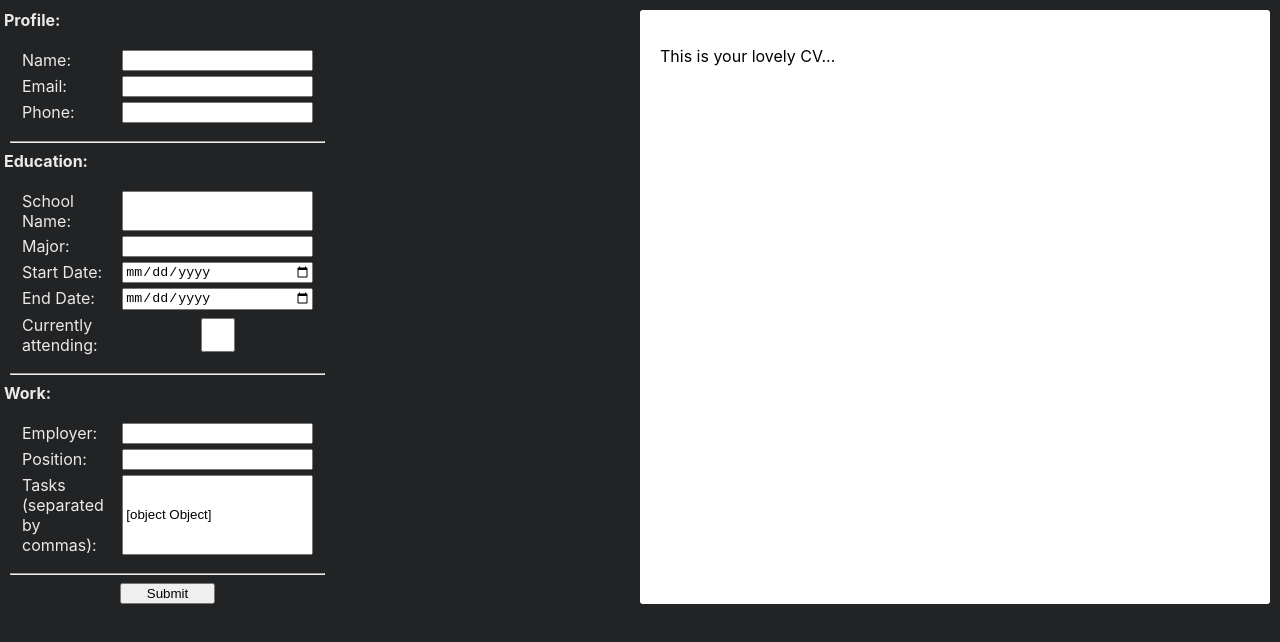
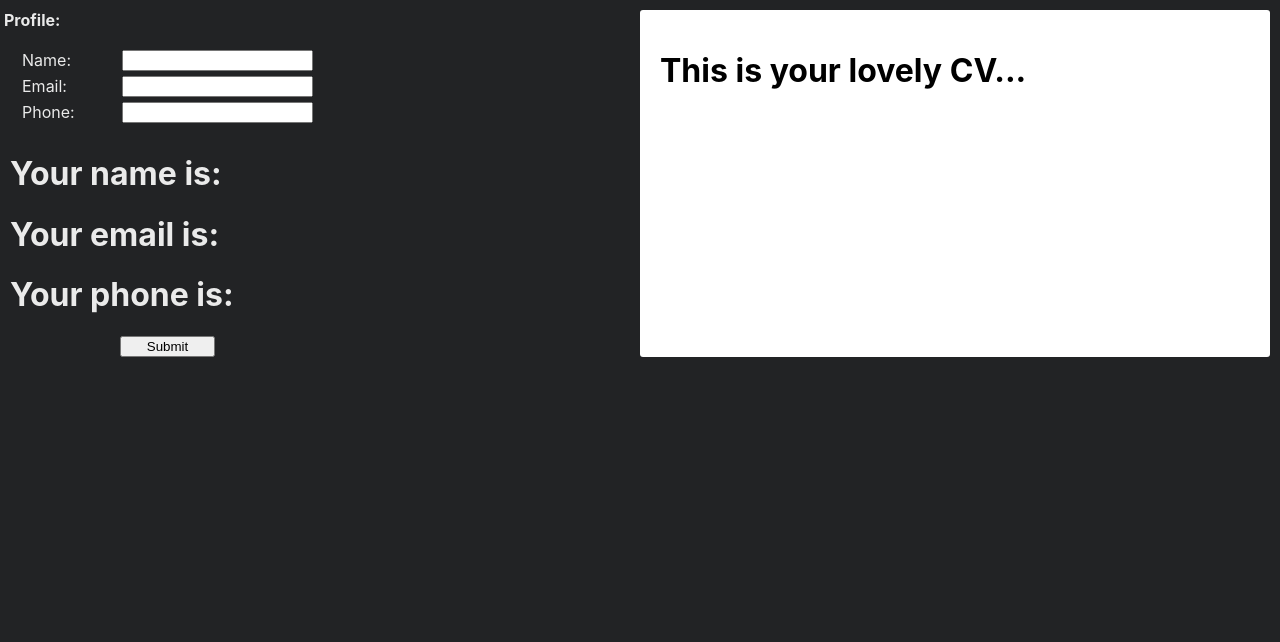
Before and after one commit to masonmike2001/cv-app, a React (Create React App) app: page / in a window 1280 px wide. Shown: the top 642 px of the page. Built offline with nearby package versions, Linux system fonts and the light colour scheme.

Commit message:
added react test fields, and simplified change handler

```diff
--- a/src/App.js
+++ b/src/App.js
@@ -1,40 +1,34 @@
 import React, { Component } from "react";
 import "./App.css";
-import Profile from "./components/Profile";
-import Education from "./components/Education";
-import Work from "./components/Work";
+import uniqid from "uniqid";
+import Form from "./components/Form";
+import CV from "./components/CV";
 
 class App extends Component {
   constructor() {
     super();
-    this.state = {};
+    this.state = {
+      name: "",
+      email: "",
+      phone: "",
+      schoolName: "",
+      schoolField: "",
+      studyRange: { schoolStart: "", schoolEnd: "", isAttending: "" },
+      workName: "",
+      workTitle: "",
+      workTask: { text: "", id: uniqid() },
+      workTasks: [],
+    };
   }
-
-  // Layout:
-  // ----------------------------
-  // Profile info        Output
-  // Education              ||
-  // Experience             ||
-  // Output                 \/
-  // ---------------------------
 
   render() {
     return (
       <div id="holder">
         <div id="left">
-          <form>
-            <Profile />
-            <hr />
-            <Education />
-            <hr />
-            <Work />
-            <hr />
-          </form>
-          <button type="submit">Submit</button>
+          <Form />
         </div>
         <div id="right">
-          <p>This is your lovely CV...</p>
-          <h1>{this.name}</h1>
+          <CV />
         </div>
       </div>
     );
--- /dev/null
+++ b/src/components/CV.js
@@ -0,0 +1,13 @@
+import React, { Component } from "react";
+
+class CV extends Component {
+  constructor() {
+    super();
+    this.state = {};
+  }
+  render() {
+    return <h1> This is your lovely CV...</h1>;
+  }
+}
+
+export default CV;
--- a/src/components/Education.js
+++ b/src/components/Education.js
@@ -1,38 +1,6 @@
 import React, { Component } from "react";
 
 class Education extends Component {
-  constructor() {
-    super();
-    this.state = {
-      schoolName: "",
-      schoolField: "",
-      studyRange: { schoolStart: "", schoolEnd: "", isAttending: "" },
-    };
-  }
-
-  handleChange = (e) => {
-    switch (e.target.id) {
-      case "schoolName":
-        this.setState({ schoolName: e.target.value });
-        console.log(this.state);
-        break;
-      case "schoolField":
-        this.setState({ schoolField: e.target.value });
-        break;
-      case "schoolStart":
-        this.setState({ schoolStart: e.target.value });
-        break;
-      case "schoolEnd":
-        this.setState({ schoolEnd: e.target.value });
-        break;
-      case "isAttending":
-        this.setState({ isAttending: e.target.value });
-        break;
-      default:
-        break;
-    }
-  };
-
   render() {
     const { schoolName, schoolField, studyRange } = this.state;
     return (
--- /dev/null
+++ b/src/components/Form.js
@@ -0,0 +1,49 @@
+import React, { Component } from "react";
+import Profile from "./Profile";
+import Education from "./Education";
+import Work from "./Work";
+
+class Form extends Component {
+  constructor(props) {
+    super(props);
+    this.onChange = this.onChange.bind(this);
+    // this.onEmailChange = this.onEmailChange.bind(this);
+    // this.onPhoneChange = this.onPhoneChange.bind(this);
+    this.state = {
+      name: "",
+      email: "",
+      phone: "",
+    };
+  }
+
+  onChange = (e) => {
+    console.log(e);
+    console.log(e.target.id);
+    this.setState({ [e.target.id]: e.target.value });
+  };
+
+  render() {
+    const name = this.state.name;
+    const email = this.state.email;
+    const phone = this.state.phone;
+    return (
+      <div>
+        <form>
+          <Profile
+            name={name}
+            email={email}
+            phone={phone}
+            onChange={this.onChange}
+          />
+          {/* <Education />
+          <Work /> */}
+        </form>
+        <h1>Your name is: {this.state.name}</h1>
+        <h1>Your email is: {this.state.email}</h1>
+        <h1>Your phone is: {this.state.phone}</h1>
+        <button type="submit">Submit</button>
+      </div>
+    );
+  }
+}
+export default Form;
--- a/src/components/Profile.js
+++ b/src/components/Profile.js
@@ -1,34 +1,25 @@
 import React, { Component } from "react";
 
 class Profile extends Component {
-  constructor() {
-    super();
+  constructor(props) {
+    super(props);
     this.state = {
-      name: "",
-      email: "",
-      phone: "",
+      name: this.props.name,
+      email: this.props.email,
+      phone: this.props.phone,
     };
+    this.handleChange = this.handleChange.bind(this);
   }
 
-  handleChange = (e) => {
-    switch (e.target.id) {
-      case "name":
-        this.setState({ name: e.target.value });
-        console.log(this.state);
-        break;
-      case "email":
-        this.setState({ email: e.target.value });
-        break;
-      case "phone":
-        this.setState({ phone: e.target.value });
-        break;
-      default:
-        break;
-    }
-  };
+  handleChange(e) {
+    this.props.onChange(e);
+  }
 
   render() {
-    const { name, email, phone } = this.state;
+    console.log(this.props.email);
+    const name = this.props.name;
+    const email = this.props.email;
+    const phone = this.props.phone;
     return (
       <fieldset>
         <legend>Profile:</legend>
--- a/src/components/Work.js
+++ b/src/components/Work.js
@@ -1,34 +1,6 @@
 import React, { Component } from "react";
-import uniqid from "uniqid";
 
 class Work extends Component {
-  constructor() {
-    super();
-    this.state = {
-      workName: "",
-      workTitle: "",
-      workTask: { text: "", id: uniqid() },
-      workTasks: [],
-    };
-  }
-
-  handleChange = (e) => {
-    switch (e.target.id) {
-      case "workName":
-        this.setState({ workName: e.target.value });
-        console.log(this.state);
-        break;
-      case "workTitle":
-        this.setState({ workTitle: e.target.value });
-        break;
-      case "phone":
-        this.setState({ phone: e.target.value });
-        break;
-      default:
-        break;
-    }
-  };
-
   render() {
     const { workName, workTitle, workTask, workTasks } = this.state;
     return (
```
